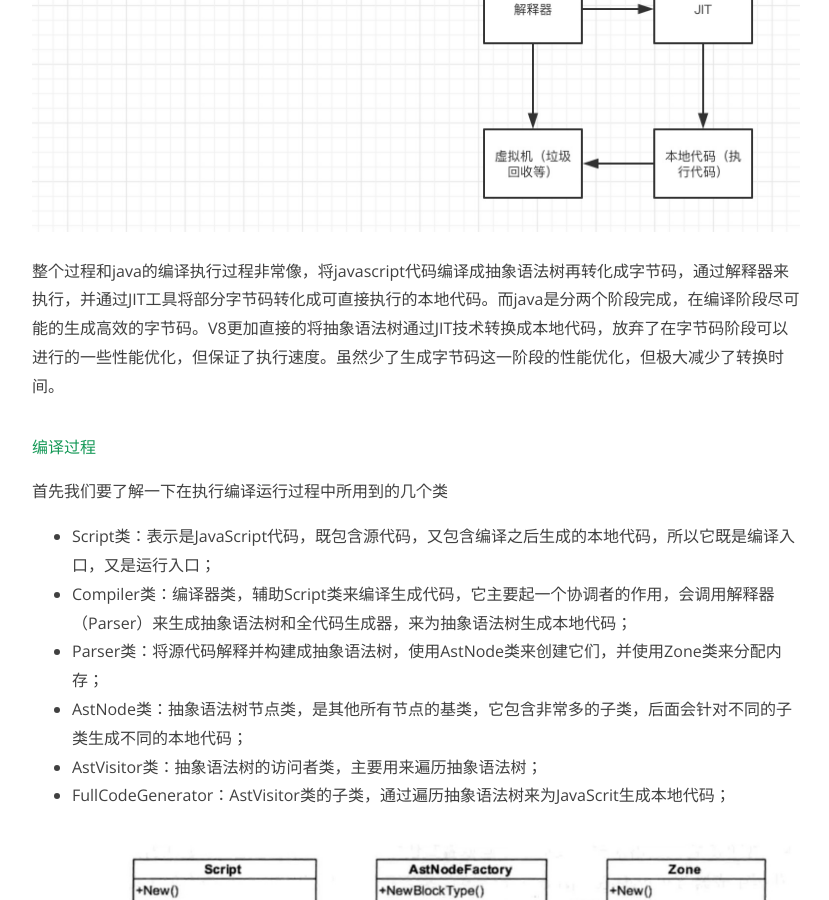
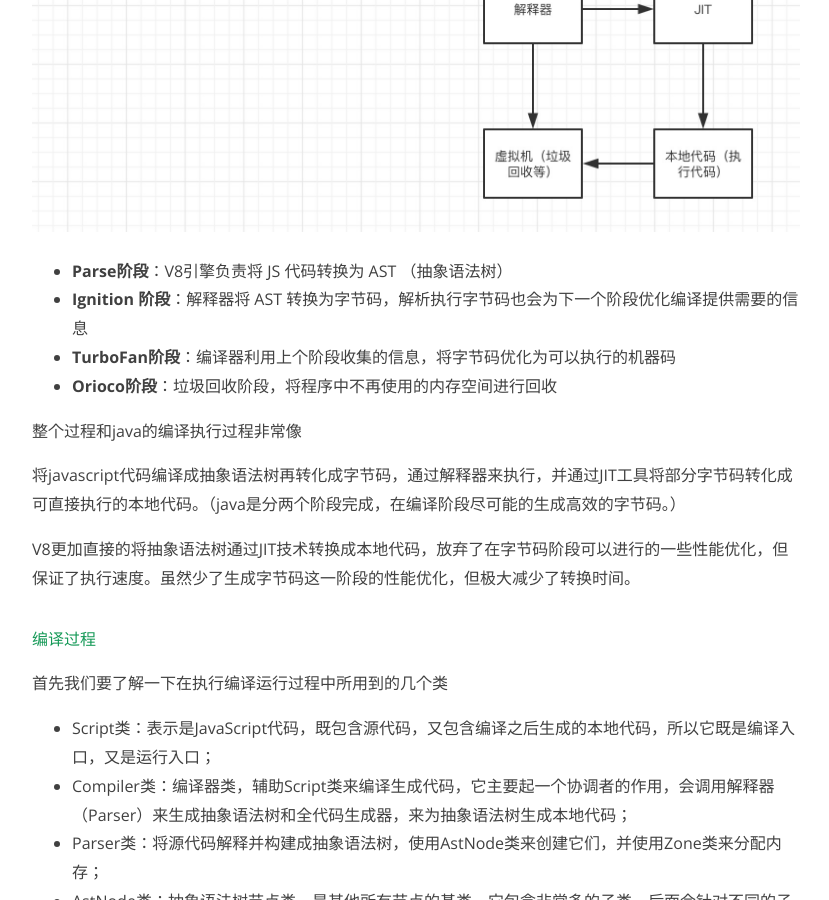
Before and after one commit to higwendolyn/Alias, a Jekyll site: the page built from _posts/2020-10-23-front-history.md, in a window 1280 px wide and 900 px high, scrolled down 11912 px. Shown: the whole window, without its empty margins (64-893 px from the left). Built offline with Jekyll 4.4.1, drawn with Linux system fonts in a browser that asks for light colours.

Commit message:
前端编译

```diff
--- a/_posts/2020-10-23-front-history.md
+++ b/_posts/2020-10-23-front-history.md
@@ -208,7 +208,16 @@ Web 1.0 时代，非常适合创业型小项目，不分前后端，经常 3-5
 
 ![](../../../images/front12.png)
 
-整个过程和java的编译执行过程非常像，将javascript代码编译成抽象语法树再转化成字节码，通过解释器来执行，并通过JIT工具将部分字节码转化成可直接执行的本地代码。而java是分两个阶段完成，在编译阶段尽可能的生成高效的字节码。V8更加直接的将抽象语法树通过JIT技术转换成本地代码，放弃了在字节码阶段可以进行的一些性能优化，但保证了执行速度。虽然少了生成字节码这一阶段的性能优化，但极大减少了转换时间。
+* **Parse阶段**：V8引擎负责将 JS 代码转换为 AST （抽象语法树）
+* **Ignition 阶段**：解释器将 AST 转换为字节码，解析执行字节码也会为下一个阶段优化编译提供需要的信息
+* **TurboFan阶段**：编译器利用上个阶段收集的信息，将字节码优化为可以执行的机器码
+* **Orioco阶段**：垃圾回收阶段，将程序中不再使用的内存空间进行回收
+
+整个过程和java的编译执行过程非常像
+
+将javascript代码编译成抽象语法树再转化成字节码，通过解释器来执行，并通过JIT工具将部分字节码转化成可直接执行的本地代码。（java是分两个阶段完成，在编译阶段尽可能的生成高效的字节码。）
+
+V8更加直接的将抽象语法树通过JIT技术转换成本地代码，放弃了在字节码阶段可以进行的一些性能优化，但保证了执行速度。虽然少了生成字节码这一阶段的性能优化，但极大减少了转换时间。
 ####  编译过程
 首先我们要了解一下在执行编译运行过程中所用到的几个类
 
```
